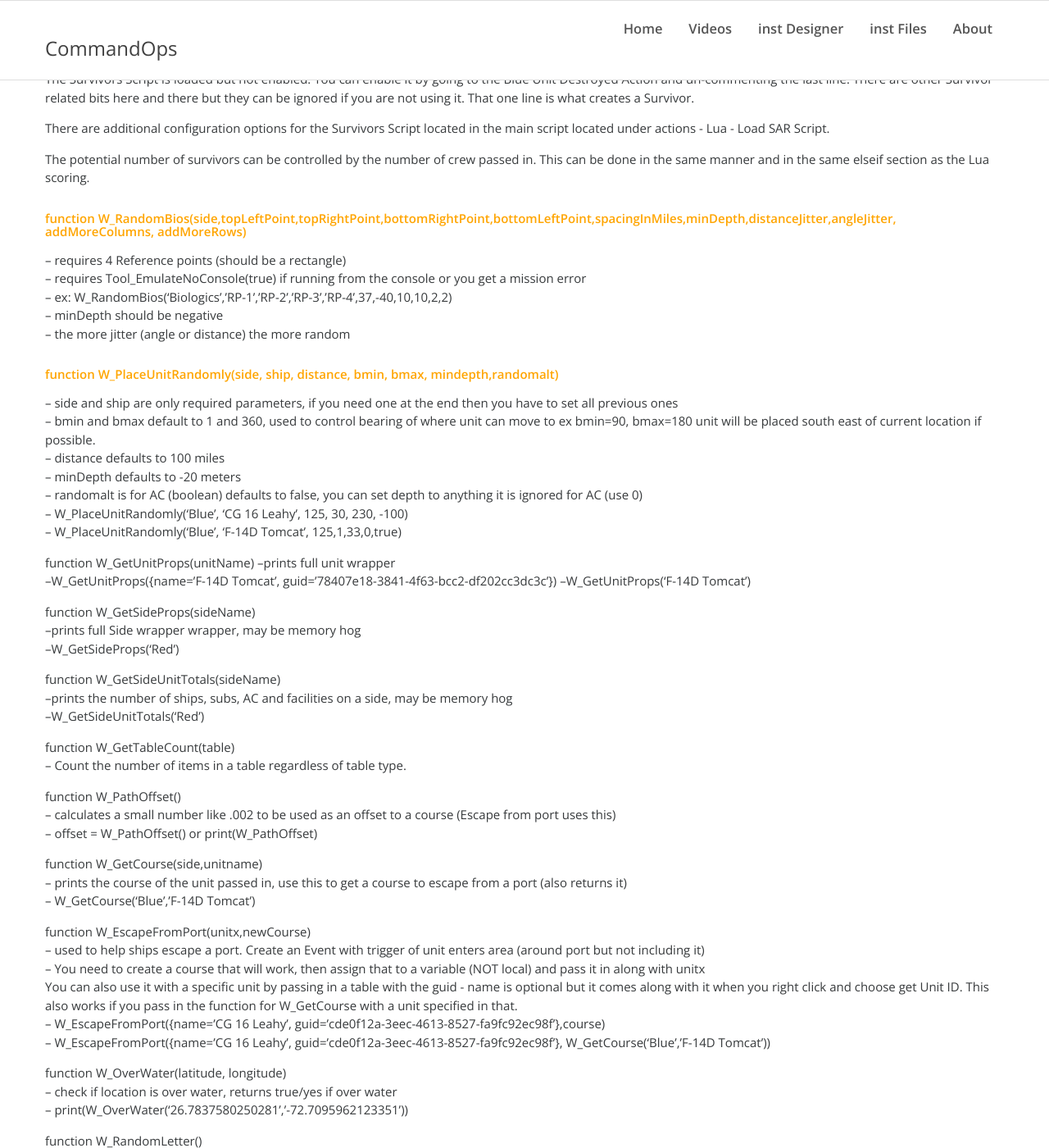
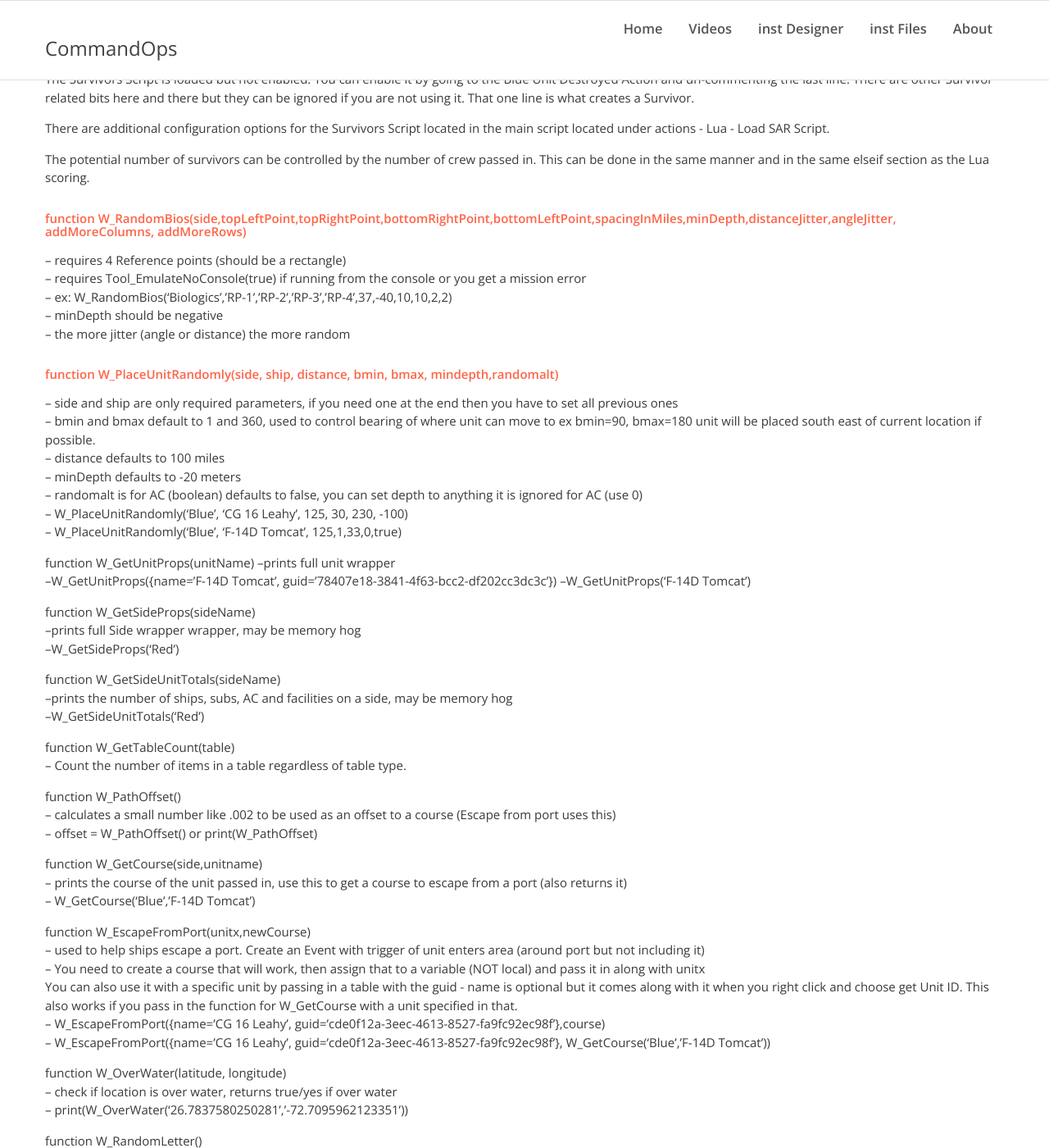
Before and after one commit to commandops/commandops.github.io, a Jekyll site: the page built from posts/starter-scen.md, in a window 1280 px wide and 1400 px high, scrolled down 1367 px. Shown: the whole window at 82% size. Built offline with Jekyll 4.4.1, drawn with Linux system fonts in a browser that asks for light colours; comment, search, counter and statistics services are not loaded.

Commit message:
Update custom-styles.scss

```diff
--- a/_sass/custom-styles.scss
+++ b/_sass/custom-styles.scss
@@ -1,5 +1,5 @@
 /*custom styles*/
-h6 {color: orange;}
+h6 {color: tomato;}
 
 .hide { position: absolute;
   left: -100%;}
```
